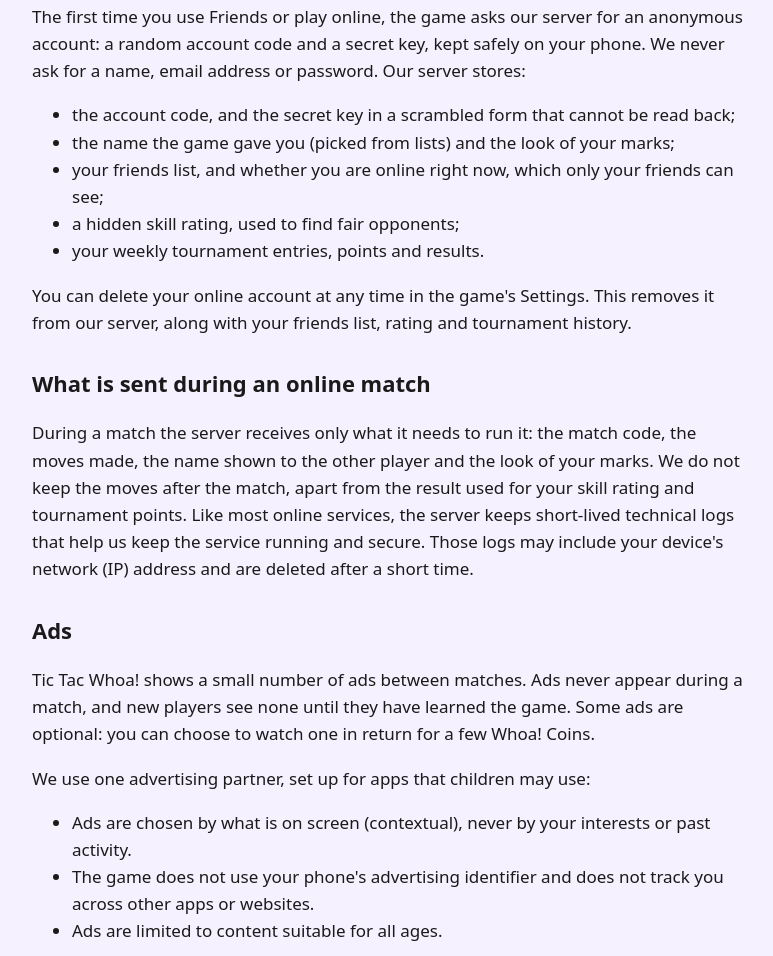
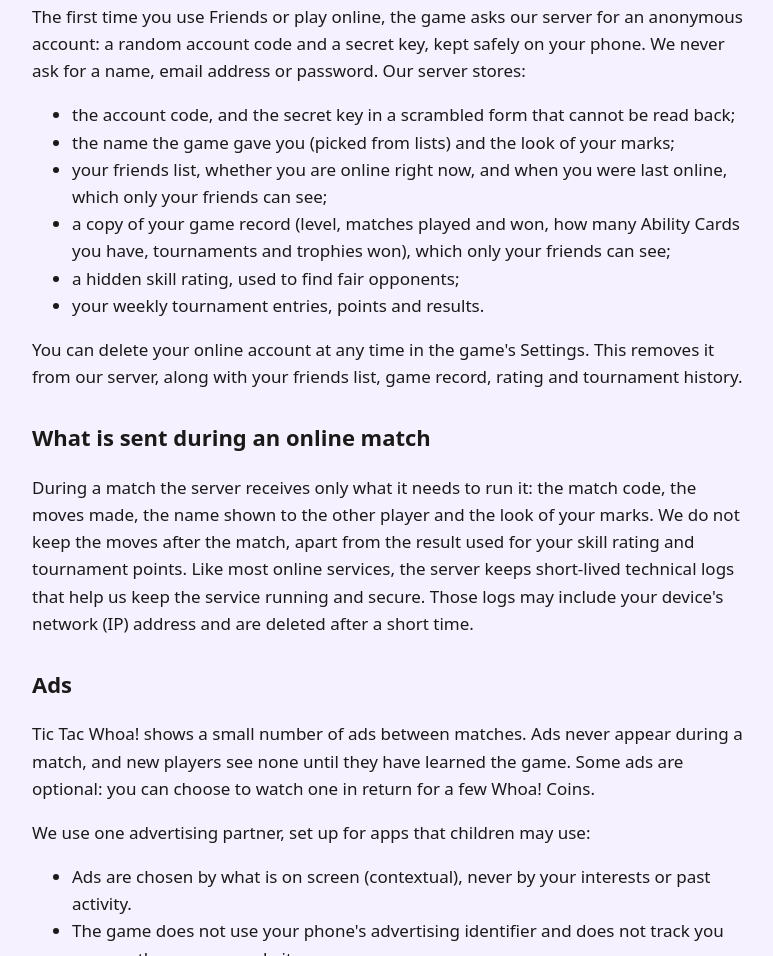
Before and after one commit to dan-alliance/zquidgames-site, a plain HTML site: page privacy.html in a window 1280 px wide. Shown: the part 942-1898 px from the top of the page, without its empty margins (248-1021 px from the left). Drawn offline with Linux system fonts and the light colour scheme.

Commit message:
Privacy policy: friends can see your game record and when you were last online
Co-Authored-By: Claude Opus 5.5 <noreply@anthropic.com>

```diff
--- a/privacy.html
+++ b/privacy.html
@@ -40,11 +40,12 @@
     <ul>
       <li>the account code, and the secret key in a scrambled form that cannot be read back;</li>
       <li>the name the game gave you (picked from lists) and the look of your marks;</li>
-      <li>your friends list, and whether you are online right now, which only your friends can see;</li>
+      <li>your friends list, whether you are online right now, and when you were last online, which only your friends can see;</li>
+      <li>a copy of your game record (level, matches played and won, how many Ability Cards you have, tournaments and trophies won), which only your friends can see;</li>
       <li>a hidden skill rating, used to find fair opponents;</li>
       <li>your weekly tournament entries, points and results.</li>
     </ul>
-    <p>You can delete your online account at any time in the game's Settings. This removes it from our server, along with your friends list, rating and tournament history.</p>
+    <p>You can delete your online account at any time in the game's Settings. This removes it from our server, along with your friends list, game record, rating and tournament history.</p>
 
     <h2>What is sent during an online match</h2>
     <p>During a match the server receives only what it needs to run it: the match code, the moves made, the name shown to the other player and the look of your marks. We do not keep the moves after the match, apart from the result used for your skill rating and tournament points. Like most online services, the server keeps short-lived technical logs that help us keep the service running and secure. Those logs may include your device's network (IP) address and are deleted after a short time.</p>
```
